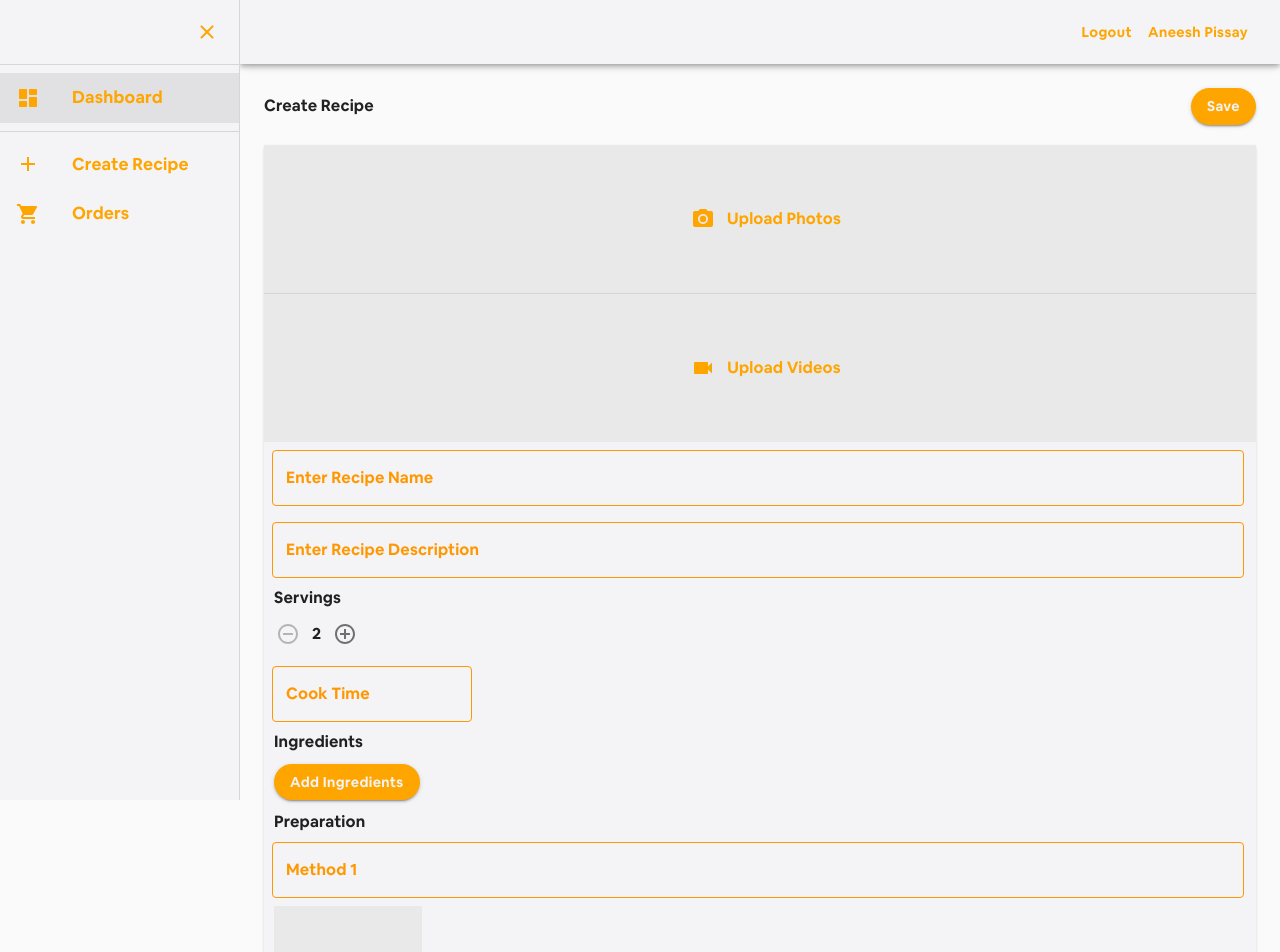
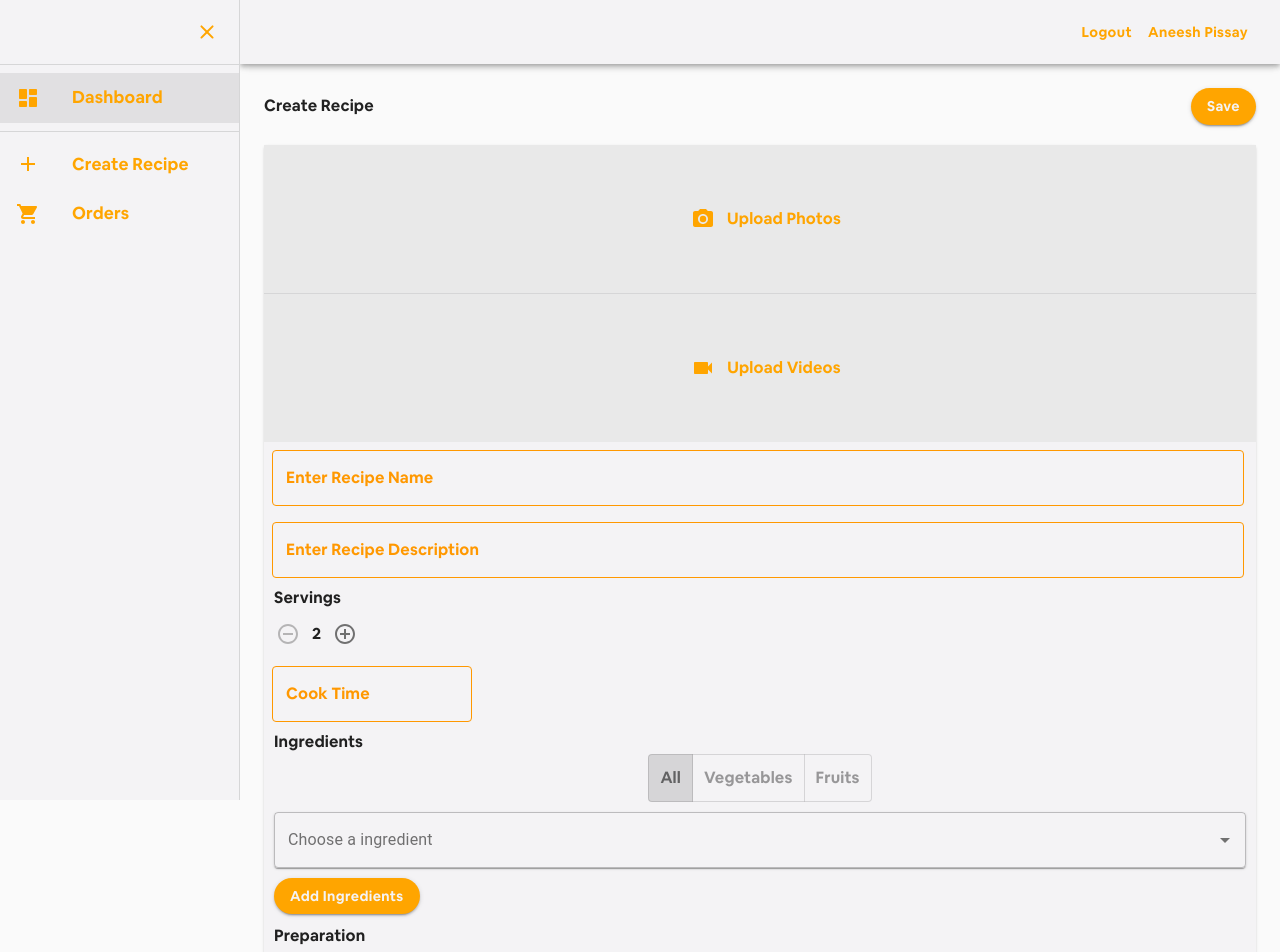
Before and after one commit to Aneeshpissay/FoodMealKit-chef, a React (Create React App) app: page /create-recipe in a window 1280 px wide. Shown: the top 952 px of the page. Built offline with nearby package versions, Linux system fonts and the light colour scheme; no server answers.

Commit message:
added imgredients

```diff
--- /dev/null
+++ b/src/api.js
@@ -0,0 +1,5 @@
+const BASE_URL = 'https://food-meal-kit-api.herokuapp.com';
+
+export const ALL_INGREDIENTS = `${BASE_URL}/allIngredients`;
+export const VEGETABLES = `${BASE_URL}/vegetables`;
+export const FRUITS = `${BASE_URL}/fruits`;
--- a/src/views/recipe/create.js
+++ b/src/views/recipe/create.js
@@ -5,6 +5,7 @@ import { ImageUpload, VideoUpload } from '../../utils/upload';
 import { TextInput } from '../../utils/textInput';
 import { Counter } from '../../utils/counter';
 import { ContainedButton } from '../../utils/button';
+import { Ingredients } from './ingredients';
 
 const useStyles = makeStyles((theme) => ({
     root: {
@@ -73,6 +74,7 @@ const CreateRecipe = () => {
                 <Counter step={step} setStep={setStep} />
                 <TextInput labelName="Cook Time" style={{margin: 0, width: 200}} placeholder="1 hr 30 mins" labelWidth={82}/>
                 <BoldText style={{marginLeft: 10}}>Ingredients</BoldText>
+                <Ingredients />
                 <ContainedButton variant="contained" style={{margin: 10}}>Add Ingredients</ContainedButton>
                 <BoldText style={{marginLeft: 10}}>Preparation</BoldText>
             {method.map((data,index)=>(
--- /dev/null
+++ b/src/views/recipe/ingredients.js
@@ -0,0 +1,83 @@
+import React from 'react';
+import { ToggleButton, ToggleButtonGroup, Autocomplete } from '@material-ui/lab';
+import { BoldText } from '../../utils/text';
+import { Grid, Paper, TextField } from '@material-ui/core';
+import { primary } from '../../constants/Colors';
+import axios from 'axios';
+import { ALL_INGREDIENTS, VEGETABLES, FRUITS } from '../../api';
+
+export const Ingredients = () => {
+  const [ingredients, setIngredients] = React.useState('All');
+
+  const handleIngredients = (event, newIngredient) => {
+    setIngredients(newIngredient);
+  };
+  const [data, setData] = React.useState([]);
+  React.useEffect(() => {
+    if(ingredients === 'All') {
+        axios.get(ALL_INGREDIENTS).then((res) => {
+            setData(res.data);
+        })
+    }
+    else if(ingredients === 'Vegetables') {
+        axios.get(VEGETABLES).then((res) => {
+            setData(res.data);
+        })
+    }
+    else if(ingredients === 'Fruits') {
+        axios.get(FRUITS).then((res) => {
+            setData(res.data);
+        })
+    }
+  }, [ingredients]);
+  return (
+    <div>
+            <Grid container justify="center">
+            <ToggleButtonGroup
+            value={ingredients}
+            exclusive
+            onChange={handleIngredients}
+            aria-label="text alignment"
+            color={primary}
+            >
+            <ToggleButton value="All">
+                <BoldText>All</BoldText>
+            </ToggleButton>
+            <ToggleButton value="Vegetables">
+                <BoldText>Vegetables</BoldText>
+            </ToggleButton>
+            <ToggleButton value="Fruits">
+                <BoldText>Fruits</BoldText>
+            </ToggleButton>
+            </ToggleButtonGroup>
+        </Grid>
+        <Paper style={{marginTop: 10, marginLeft: 10, marginRight: 10}}>
+        <Autocomplete
+            id="ingredients"
+            options={data}
+            autoHighlight
+            multiple
+            onChange={(event, value) => console.log(value)}
+            disableCloseOnSelect
+            getOptionLabel={(option) => option.name}
+            renderOption={(option) => (
+                <React.Fragment>
+                <img src={option.icon} width={50} height={50} />
+                {option.name}
+                </React.Fragment>
+            )}
+            renderInput={(params) => (
+                <TextField
+                {...params}
+                label="Choose a ingredient"
+                variant="outlined"
+                inputProps={{
+                    ...params.inputProps,
+                }}
+                />
+            )}
+            />
+        </Paper>
+    </div>
+  );
+}
```
